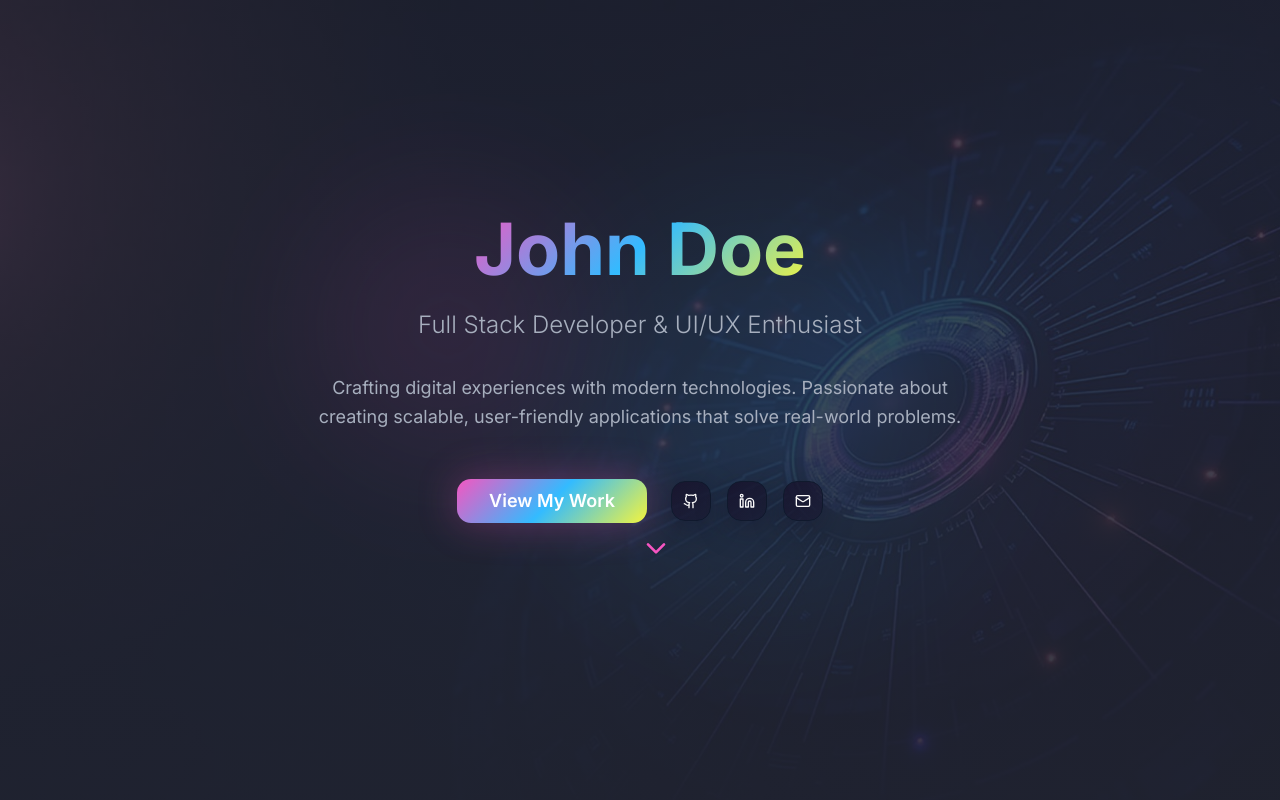
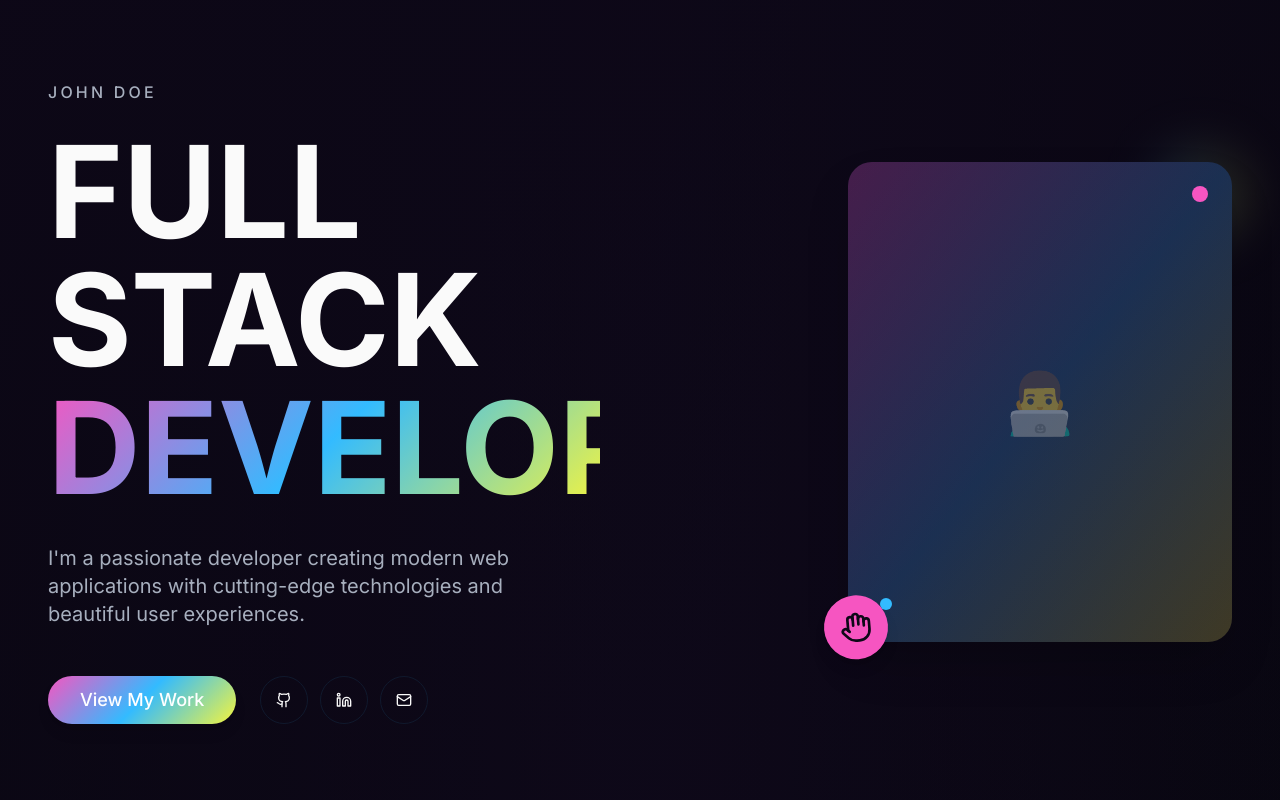
Before and after one commit to RVS-ROHIT345/aura-arts-portfolio, a React (Vite) app: page / in a window 1280 px wide. Shown: the top 800 px of the page. Built offline with nearby package versions, Linux system fonts and the light colour scheme.

Commit message:
Update Hero section design

```diff
--- a/src/components/Hero.tsx
+++ b/src/components/Hero.tsx
@@ -1,7 +1,6 @@
 import { motion } from 'framer-motion';
-import { ChevronDown, Github, Linkedin, Mail } from 'lucide-react';
+import { Github, Linkedin, Mail, Hand } from 'lucide-react';
 import { Button } from '@/components/ui/button';
-import heroBackground from '@/assets/hero-background.jpg';
 
 const Hero = () => {
   const scrollToProjects = () => {
@@ -14,110 +13,138 @@ const Hero = () => {
     visible: {
       opacity: 1,
       transition: {
-        staggerChildren: 0.3,
-        delayChildren: 0.2
+        staggerChildren: 0.2,
+        delayChildren: 0.1
       }
     }
   };
 
   const itemVariants = {
-    hidden: { opacity: 0, y: 30 },
-    visible: { opacity: 1, y: 0 }
+    hidden: { opacity: 0, x: -30 },
+    visible: { opacity: 1, x: 0 }
+  };
+
+  const imageVariants = {
+    hidden: { opacity: 0, x: 30 },
+    visible: { opacity: 1, x: 0 }
   };
 
   return (
     <section
       id="hero"
-      className="min-h-screen flex items-center justify-center relative overflow-hidden"
-      style={{
-        backgroundImage: `linear-gradient(rgba(34, 37, 49, 0.8), rgba(34, 37, 49, 0.9)), url(${heroBackground})`,
-        backgroundSize: 'cover',
-        backgroundPosition: 'center',
-        backgroundAttachment: 'fixed'
-      }}
+      className="min-h-screen flex items-center justify-center py-20 px-4 bg-gradient-to-br from-background to-secondary/20"
     >
-      {/* Animated background particles */}
-      <div className="absolute inset-0 overflow-hidden">
+      <div className="container mx-auto max-w-7xl">
         <motion.div
-          className="absolute top-1/4 left-1/4 w-64 h-64 bg-primary/20 rounded-full blur-3xl"
-          animate={{
-            scale: [1, 1.2, 1],
-            opacity: [0.3, 0.6, 0.3]
-          }}
-          transition={{ duration: 4, repeat: Infinity }}
-        />
-        <motion.div
-          className="absolute bottom-1/4 right-1/4 w-96 h-96 bg-accent/20 rounded-full blur-3xl"
-          animate={{
-            scale: [1.2, 1, 1.2],
-            opacity: [0.2, 0.4, 0.2]
-          }}
-          transition={{ duration: 6, repeat: Infinity }}
-        />
-      </div>
-
-      <motion.div
-        className="container mx-auto px-4 text-center relative z-10"
+          className="grid lg:grid-cols-2 gap-12 lg:gap-20 items-center"
           variants={containerVariants}
           initial="hidden"
           animate="visible"
         >
-        <motion.div variants={itemVariants}>
-          <h1 className="text-5xl md:text-7xl font-bold mb-6">
-            <span className="gradient-text">John Doe</span>
-          </h1>
-        </motion.div>
+          {/* Left Content */}
+          <motion.div className="space-y-8" variants={itemVariants}>
+            <div className="space-y-6">
+              <motion.h2
+                className="text-sm md:text-base font-medium text-muted-foreground tracking-[0.2em] uppercase"
+                variants={itemVariants}
+              >
+                John Doe
+              </motion.h2>
 
-        <motion.div variants={itemVariants}>
-          <h2 className="text-xl md:text-2xl text-muted-foreground mb-8 font-light">
-            Full Stack Developer & UI/UX Enthusiast
-          </h2>
-        </motion.div>
+              <motion.h1
+                className="text-6xl md:text-8xl lg:text-9xl font-bold leading-none"
+                variants={itemVariants}
+              >
+                <span className="block text-foreground">FULL STACK</span>
+                <span className="block gradient-text">DEVELOPER</span>
+              </motion.h1>
+            </div>
 
-        <motion.div variants={itemVariants}>
-          <p className="text-lg text-muted-foreground max-w-2xl mx-auto mb-12 leading-relaxed">
-            Crafting digital experiences with modern technologies.
-            Passionate about creating scalable, user-friendly applications
-            that solve real-world problems.
-          </p>
-        </motion.div>
+            <motion.p
+              className="text-lg md:text-xl text-muted-foreground max-w-lg leading-relaxed"
+              variants={itemVariants}
+            >
+              I'm a passionate developer creating modern web applications with
+              cutting-edge technologies and beautiful user experiences.
+            </motion.p>
 
-        <motion.div variants={itemVariants} className="flex flex-col sm:flex-row items-center justify-center gap-6 mb-16">
+            <motion.div
+              className="flex items-center gap-6 pt-4"
+              variants={itemVariants}
+            >
               <Button
                 onClick={scrollToProjects}
-            size="lg"
-            className="hero-gradient text-white px-8 py-3 text-lg font-semibold hover:scale-105 transition-transform duration-300 glow-effect"
+                className="hero-gradient text-white px-8 py-6 text-lg font-medium rounded-full hover:scale-105 transition-all duration-300 shadow-lg"
               >
                 View My Work
               </Button>
 
-          <div className="flex items-center space-x-4">
-            <Button variant="outline" size="icon" className="glass-card border-primary/30 hover:border-primary transition-colors">
+              <div className="flex items-center gap-3">
+                <Button
+                  variant="ghost"
+                  size="icon"
+                  className="w-12 h-12 rounded-full border border-border hover:border-primary/50 hover:bg-primary/10 transition-all duration-300"
+                >
                   <Github className="w-5 h-5" />
                 </Button>
-            <Button variant="outline" size="icon" className="glass-card border-primary/30 hover:border-primary transition-colors">
+                <Button
+                  variant="ghost"
+                  size="icon"
+                  className="w-12 h-12 rounded-full border border-border hover:border-primary/50 hover:bg-primary/10 transition-all duration-300"
+                >
                   <Linkedin className="w-5 h-5" />
                 </Button>
-            <Button variant="outline" size="icon" className="glass-card border-primary/30 hover:border-primary transition-colors">
+                <Button
+                  variant="ghost"
+                  size="icon"
+                  className="w-12 h-12 rounded-full border border-border hover:border-primary/50 hover:bg-primary/10 transition-all duration-300"
+                >
                   <Mail className="w-5 h-5" />
                 </Button>
               </div>
             </motion.div>
+          </motion.div>
 
+          {/* Right Content - Image */}
           <motion.div
-          variants={itemVariants}
-          className="absolute bottom-8 left-1/2 transform -translate-x-1/2"
+            className="relative flex justify-center lg:justify-end"
+            variants={imageVariants}
           >
+            <div className="relative">
+              {/* Main Image Container */}
+              <div className="relative w-80 h-96 md:w-96 md:h-[480px] rounded-3xl overflow-hidden bg-gradient-to-br from-muted to-card shadow-2xl">
+                {/* Placeholder for professional photo */}
+                <div className="absolute inset-0 bg-gradient-to-br from-primary/20 via-accent/20 to-accent-secondary/20 flex items-center justify-center">
+                  <div className="text-6xl opacity-40">👨‍💻</div>
+                </div>
+
+                {/* Decorative elements */}
+                <div className="absolute top-6 right-6 w-4 h-4 bg-primary rounded-full"></div>
+                <div className="absolute bottom-8 left-8 w-3 h-3 bg-accent rounded-full"></div>
+              </div>
+
+              {/* Floating Icon */}
               <motion.div
-            animate={{ y: [0, 10, 0] }}
-            transition={{ duration: 2, repeat: Infinity }}
-            className="cursor-pointer"
-            onClick={scrollToProjects}
+                className="absolute -bottom-6 -left-6 w-16 h-16 bg-primary rounded-full flex items-center justify-center shadow-lg"
+                animate={{
+                  y: [0, -10, 0],
+                  rotate: [0, 5, -5, 0]
+                }}
+                transition={{
+                  duration: 4,
+                  repeat: Infinity,
+                  ease: "easeInOut"
+                }}
               >
-            <ChevronDown className="w-8 h-8 text-primary" />
+                <Hand className="w-8 h-8 text-primary-foreground" />
+              </motion.div>
+
+              {/* Background Accent */}
+              <div className="absolute -top-4 -right-4 w-24 h-24 bg-gradient-to-r from-accent/30 to-accent-secondary/30 rounded-full blur-xl -z-10"></div>
+            </div>
           </motion.div>
         </motion.div>
-      </motion.div>
+      </div>
     </section>
   );
 };
```
Lines whose indentation alone changed are shown as unchanged.
